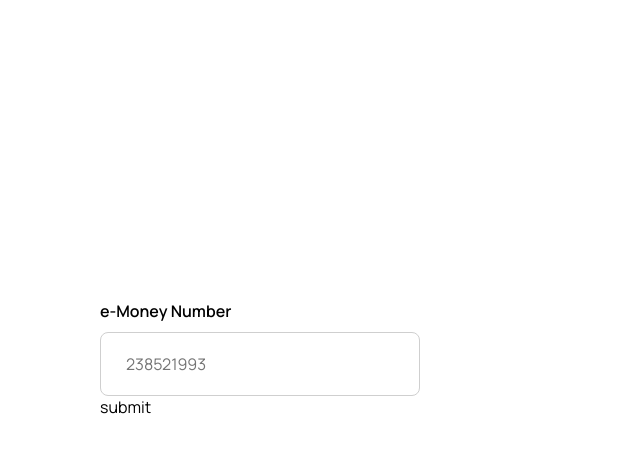
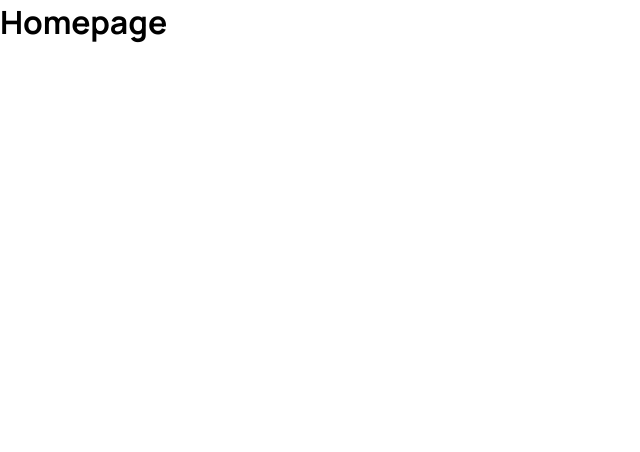
Before and after one commit to Yazdun/next-ts-audiophile, a Next.js app: page / in a window 1280 px wide. Shown: the top 452 px of the page, without its empty margins (0-640 px from the left). Built offline with nearby package versions, Linux system fonts and the light colour scheme.

Commit message:
general : made progress

```diff
--- /dev/null
+++ b/components/navigations/index.tsx
@@ -0,0 +1,5 @@
+import React from 'react'
+
+export const Navbar = () => {
+  return <div>Navbar</div>
+}
--- a/pages/index.tsx
+++ b/pages/index.tsx
@@ -1,23 +1,11 @@
 import type { NextPage } from 'next'
-import { Input, SEO } from '@components/index'
-import { useForm, FormProvider } from 'react-hook-form'
-import { money_validation } from '@utils/index'
+import { SEO } from '@components/index'
 const Home: NextPage = () => {
-  const methods = useForm()
-
   return (
     <>
       <SEO />
-      <div style={{ padding: 100, marginTop: 200 }}>
-        <FormProvider {...methods}>
-          <form
-            onSubmit={methods.handleSubmit(data => console.log(data))}
-            noValidate
-          >
-            <Input {...money_validation} />
-            <button>submit</button>
-          </form>
-        </FormProvider>
+      <div>
+        <h1>Homepage</h1>
       </div>
     </>
   )
```
Also changed, not shown: utils/find_input_error.ts (+9 -0 lines), utils/is_input_valid.ts (+8 -0 lines), components/hamburger/index.tsx (added), components/hamburger/styles.module.css (added), components/navigations/styles.module.css (added).
